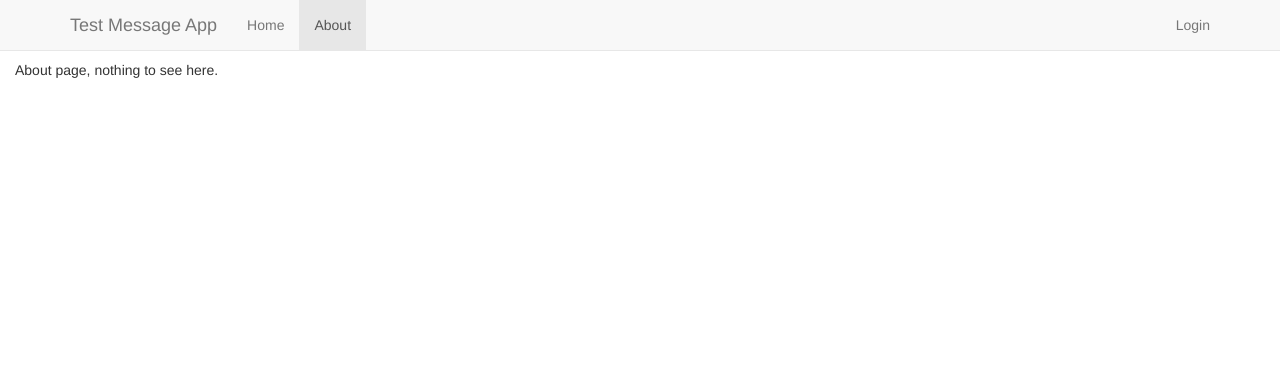
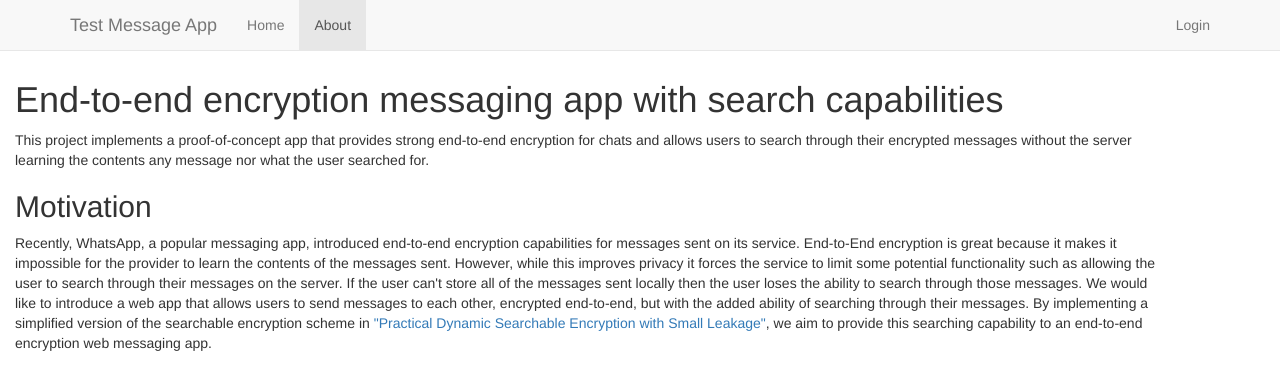
Before and after one commit to Messengr/Messengr, a Flask app: page /about in a window 1280 px wide. Shown: the top 390 px of the page. Run offline with Flask 2, Linux system fonts and the light colour scheme; some libraries are stand-ins or nearby versions.

Commit message:
Fill out about page using github repo README

```diff
--- a/SearchableEncryptedMessagingApp/templates/about.html
+++ b/SearchableEncryptedMessagingApp/templates/about.html
@@ -7,7 +7,15 @@
     <div class="container">
         <div class="row">
             <div class="col-md-12">
-                <p>About page, nothing to see here.</p>
+
+            	<h1>End-to-end encryption messaging app with search capabilities</h1>
+
+            	<p>This project implements a proof-of-concept app that provides strong end-to-end encryption for chats and allows users to search through their encrypted messages without the server learning the contents any message nor what the user searched for.</p>
+
+            	<h2>Motivation</h2>
+
+            	<p> Recently, WhatsApp, a popular messaging app, introduced end-to-end encryption capabilities for messages sent on its service. End-to-End encryption is great because it makes it impossible for the provider to learn the contents of the messages sent. However, while this improves privacy it forces the service to limit some potential functionality such as allowing the user to search through their messages on the server. If the user can't store all of the messages sent locally then the user loses the ability to search through those messages. We would like to introduce a web app that allows users to send messages to each other, encrypted end-to-end, but with the added ability of searching through their messages. By implementing a simplified version of the searchable encryption scheme in <a href="http://eprint.iacr.org/2013/832.pdf">"Practical Dynamic Searchable Encryption with Small Leakage"</a>, we aim to provide this searching capability to an end-to-end encryption web messaging app.</p>
+
             </div>
         </div>
     </div>
```
